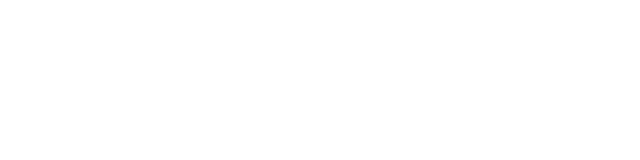
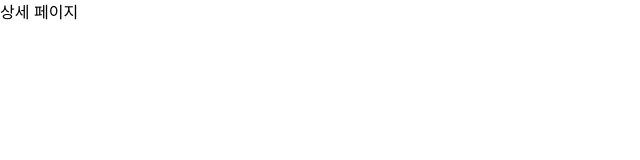
Before and after one commit to 38-lets-sopt-web/YoonhaChoi, a React (Vite) app in the folder Week6/: page /movie/1 in a window 1280 px wide. Shown: the top 160 px of the page, without its empty margins (0-640 px from the left). Built offline with nearby package versions, Linux system fonts and the light colour scheme.

Commit message:
init: router 설정

```diff
--- a/Week6/package.json
+++ b/Week6/package.json
@@ -12,7 +12,8 @@
   "dependencies": {
     "@tanstack/react-query": "^5.100.14",
     "react": "^19.2.6",
-    "react-dom": "^19.2.6"
+    "react-dom": "^19.2.6",
+    "react-router-dom": "^7.16.0"
   },
   "devDependencies": {
     "@eslint/js": "^10.0.1",
--- a/Week6/src/app/App.tsx
+++ b/Week6/src/app/App.tsx
@@ -1,10 +1,13 @@
 import { QueryClientProvider } from "@tanstack/react-query";
 import { ReactQueryDevtools } from "@tanstack/react-query-devtools";
+import { RouterProvider } from "react-router-dom";
 import { queryClient } from "../shared/api/query-client";
+import { router } from "../routes/router";
 
 function App() {
   return (
     <QueryClientProvider client={queryClient}>
+      <RouterProvider router={router} />
       <ReactQueryDevtools initialIsOpen={false} />
     </QueryClientProvider>
   );
--- /dev/null
+++ b/Week6/src/pages/home/home.tsx
@@ -0,0 +1,5 @@
+function Home() {
+  return <div>홈 페이지</div>;
+}
+
+export default Home;
--- /dev/null
+++ b/Week6/src/pages/move-detail/movie-detail.tsx
@@ -0,0 +1,5 @@
+function MovieDetail() {
+  return <div>상세 페이지</div>;
+}
+
+export default MovieDetail;
```
Also changed, not shown: Week6/src/routes/router.tsx (added, +14 -0 lines), 1 other file (tests, documents, lock files or other folders).
